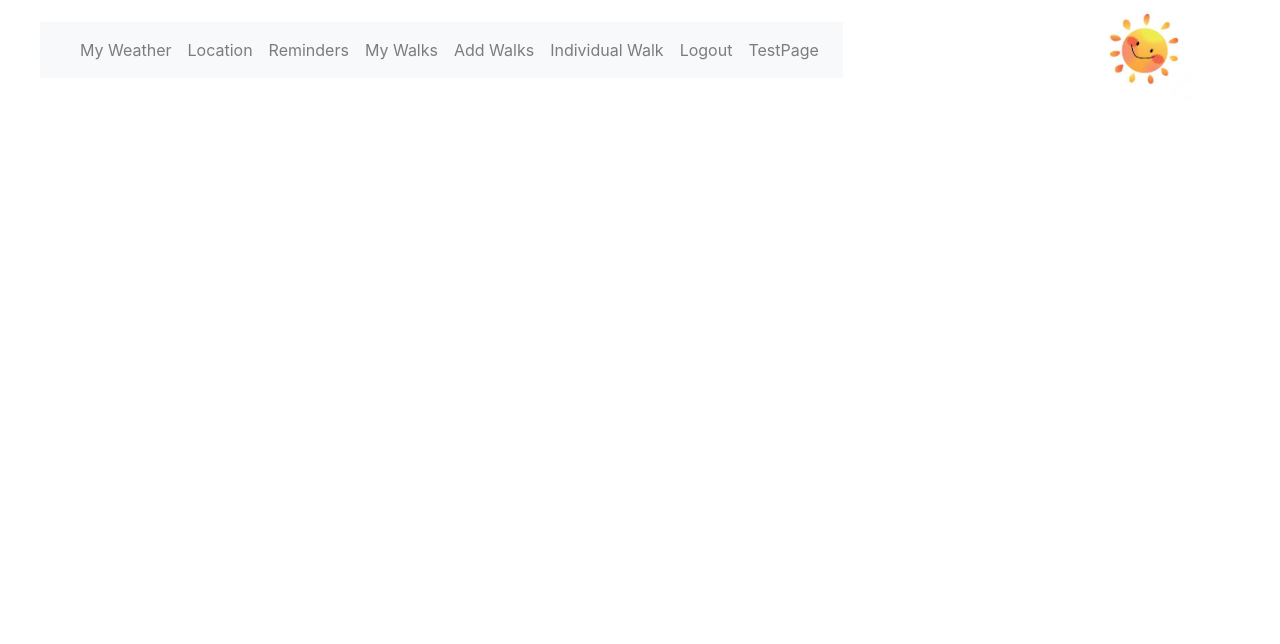
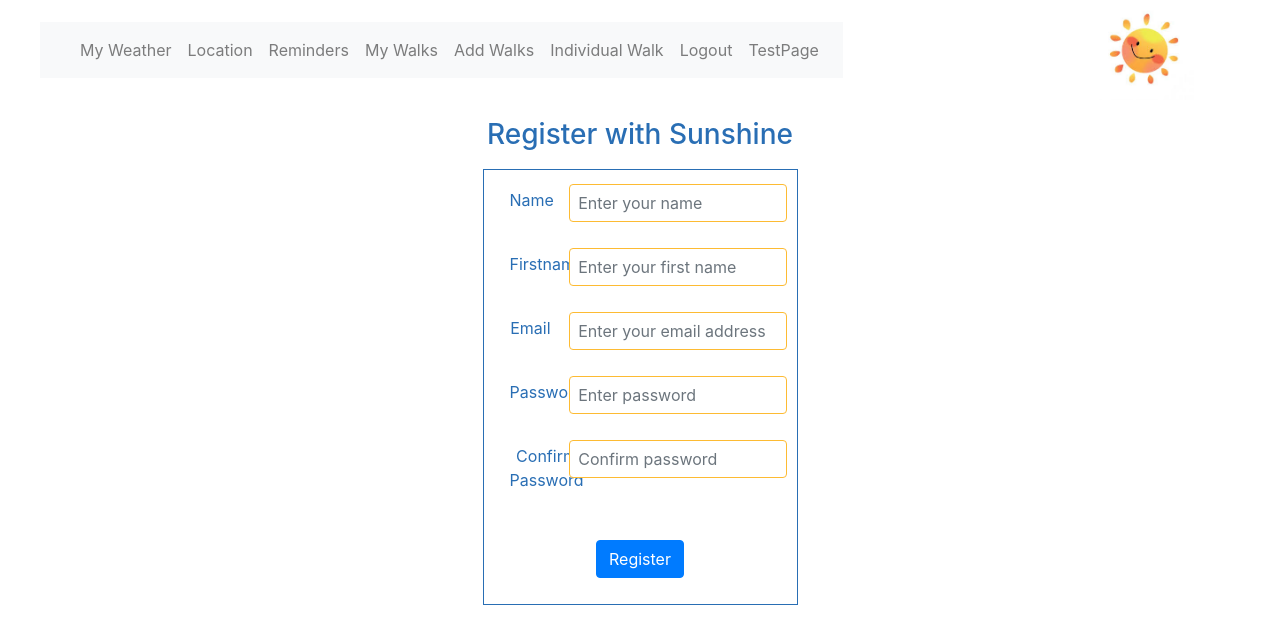
Before and after one commit to TR-SUNSHINE/Frontend, a React (Create React App) app: page /RegisterPage in a window 1280 px wide. Shown: the top 644 px of the page. Built offline with nearby package versions, Linux system fonts and the light colour scheme.

Commit message:
REFRACTOR RegiisterPage using component FormInput

```diff
--- a/src/components/FormInput/FormInput.js
+++ b/src/components/FormInput/FormInput.js
@@ -6,24 +6,25 @@ import "../../index.css";
 import "./FormInput.css";
 import { Form } from "react-bootstrap";
 
-function FormInput({ labelText, typeInput }) {
+function FormInput({ labelInput, typeInput, nameInput, placeHolderInput }) {
 
-    console.log(labelText);
+    console.log(labelInput, typeInput, nameInput, placeHolderInput);
+
+    const [text, setInput] = useState("");
 
     return (
         <section>
-            < h1 > {labelText, typeInput} </h1 >
             <Form.Group className="form-row">
                 <Col sm={3}>
-                    <Form.Label for="nameInput">labelText</Form.Label>
+                    <Form.Label for="nameInput">{labelInput}</Form.Label>
                 </Col>
                 <Col sm={9}>
                     <Form.Control
                         type={typeInput}
-                        name="userName"
-                        //value={userName}
-                        //onChange={(event) => setName(event.target.value)}
-                        placeholder="Enter your Name" />
+                        name={nameInput}
+                        value={text}
+                        onChange={(event) => setInput(event.target.value)}
+                        placeholder={placeHolderInput} />
                 </Col>
             </Form.Group>
 
--- a/src/components/RegisterPage/RegisterPage.js
+++ b/src/components/RegisterPage/RegisterPage.js
@@ -6,18 +6,19 @@ import "../../index.css";
 import "./RegisterPage.css";
 import { Form } from "react-bootstrap";
 import FormInput from "../FormInput/FormInput";
+import Header from "../Header/Header";
 
 
 const RegisterPage = () => {
 
     const [userName, setName] = useState("");
-    const [userFirstName, setFirstName] = useState("");
-    const [userEmail, setEmail] = useState("");
-    const [userPassword, setPass] = useState("");
-    const [userConfirmPassword, setConfirmPass] = useState("");
+    // const [userFirstName, setFirstName] = useState("");
+    // const [userEmail, setEmail] = useState("");
+    // const [userPassword, setPass] = useState("");
+    // const [userConfirmPassword, setConfirmPass] = useState("");
 
     const handleClick = () => {
-        console.log("onclick", userName, userFirstName, userEmail, userPassword, userConfirmPassword);
+        console.log("onclick", userName);
     };
     // check if user exist already
     // check password +confirma password are the same
@@ -26,11 +27,12 @@ const RegisterPage = () => {
     return (
         <Row>
             <Col>
+
                 <h3 class="heading heading--main">Register with Sunshine</h3>
+
                 <Form className="form-register">
 
-                    {/* <FormInput labelText={"Text to be used as label"} /> */}
-                    {/* <FormInput labelText={"Namefor test", "small", "userName", userName, setName, "Enter your name..."} /> */}
+                    {/* <FormInput labelInput="Name" typeInput="small" nameInput="userName" placeHolderInput="Enter your name" /> */}
 
                     <Form.Group className="form-row">
                         <Col sm={3}>
@@ -42,11 +44,15 @@ const RegisterPage = () => {
                                 name="userName"
                                 value={userName}
                                 onChange={(event) => setName(event.target.value)}
-                                placeholder="Enter your Name" />
+                                placeholder="Enter your name" />
                         </Col>
                     </Form.Group>
+                    <FormInput labelInput="Firstname" typeInput="small" nameInput="userFirstName" placeHolderInput="Enter your first name" />
+                    <FormInput labelInput="Email" typeInput="small" nameInput="userEmail" placeHolderInput="Enter your email address" />
+                    <FormInput labelInput="Password" typeInput="password" nameInput="userPassword" placeHolderInput="Enter password" />
+                    <FormInput labelInput="Confirm Password" typeInput="password" nameInput="userConfirmPassowrd" placeHolderInput="Confirm password" />
 
-                    <Form.Group className="form-row">
+                    {/* <Form.Group className="form-row">
                         <Col sm={3}>
                             <Form.Label for="firstNameInput">First name</Form.Label>
                         </Col>
@@ -73,8 +79,8 @@ const RegisterPage = () => {
                                 placeholder="Enter your email" />
                         </Col>
                     </Form.Group>
-
-                    <Form.Group className="form-row">
+ */}
+                    {/* <Form.Group className="form-row">
                         <Col sm={3}>
                             <Form.Label for="PasswordInput">Password</Form.Label>
                         </Col>
@@ -100,7 +106,7 @@ const RegisterPage = () => {
                                 onChange={(event) => setConfirmPass(event.target.value)}
                                 placeholder="Confirm your password" />
                         </Col>
-                    </Form.Group>
+                    </Form.Group> */}
 
                     <Row>
                         <Col xs={12} >
@@ -111,17 +117,6 @@ const RegisterPage = () => {
                     </Row>
                 </Form>
 
-                {/* <Row>
-                        <Col xs={12} >
-                            <div className="button__container--center">
-                                <Button  >Register</Button>
-                            </div>
-                        </Col>
-                    </Row> */}
-
-
-
-
 
             </Col>
 
--- a/src/components/Routes/Routes.js
+++ b/src/components/Routes/Routes.js
@@ -11,6 +11,7 @@ import WeatherPage from "../WeatherPage/WeatherPage";
 import MyWalksPage from "../MyWalksPage/MyWalksPage";
 import TestPage from "../TestPage/TestPage";
 import NotFoundPage from "../NotFoundPage/NotFoundPage";
+import RegisterPage from "../RegisterPage/RegisterPage";
 
 const Routes = () => {
     return (
@@ -32,6 +33,8 @@ const Routes = () => {
                     <Route exact path="/MyWalksPage" component={MyWalksPage} />
                     <Route exact path="/TestPage" component={TestPage} />
                     <Route exact path="/NotFoundPage" component={NotFoundPage} />
+                    <Route exact path="/RegisterPage" component={RegisterPage} />
+
                 </Switch>
             </BrowserRouter>
         </div>
```
Also changed, not shown: 1 other file (tests, documents, lock files or other folders).
